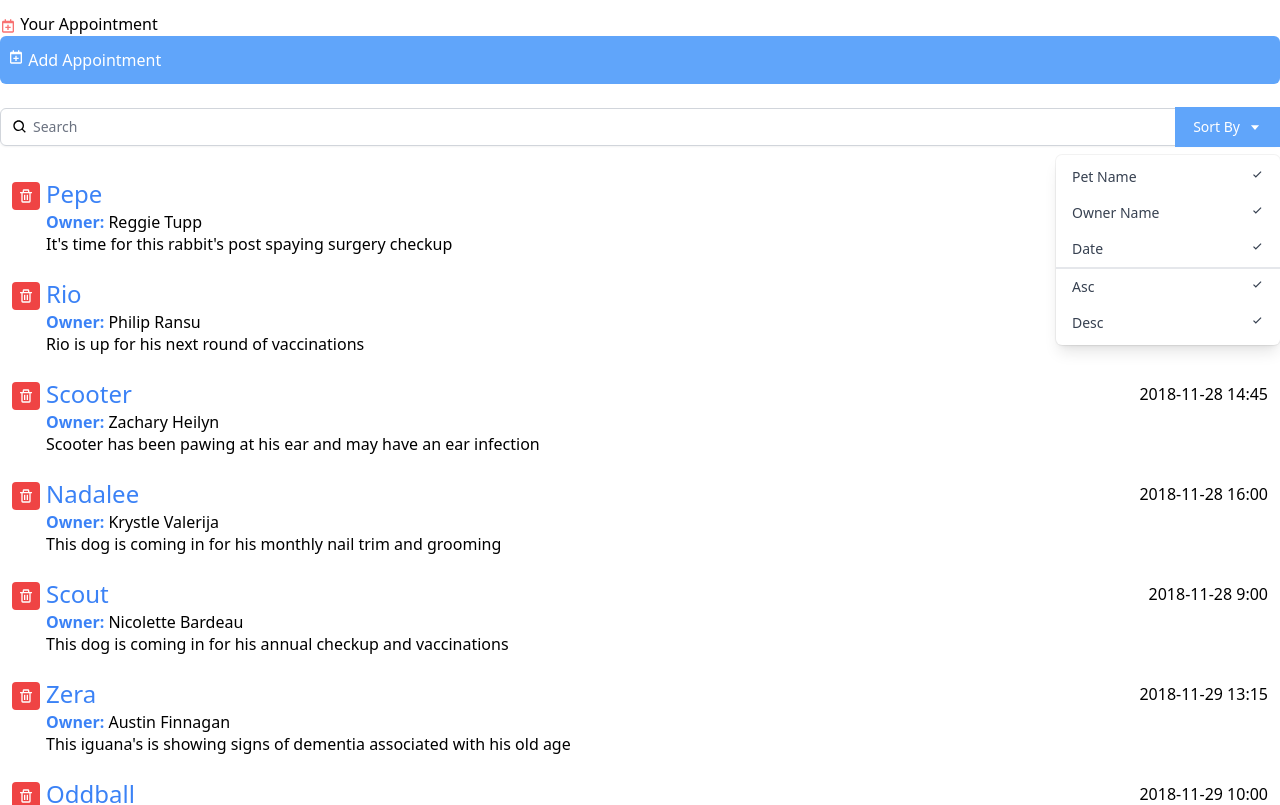
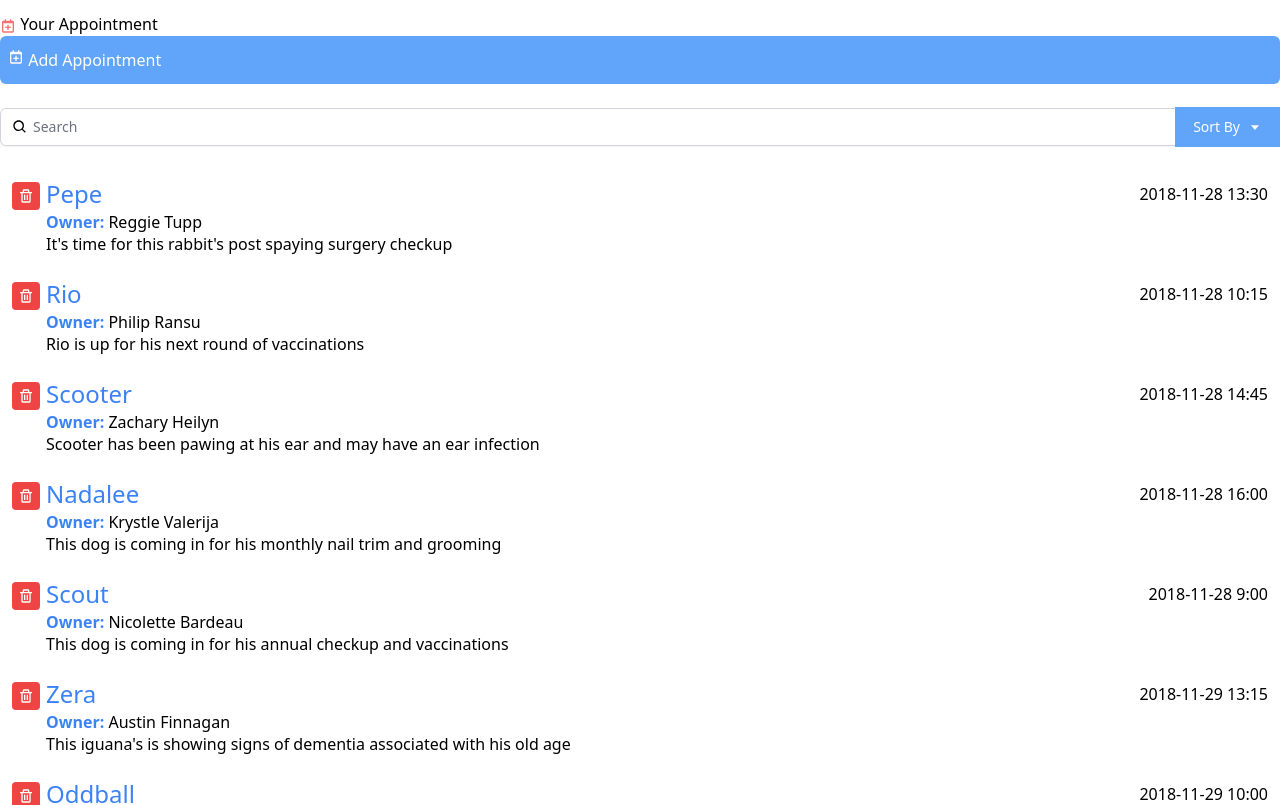
Before and after one commit to pusit-hanp/reactinterface, a React (Create React App) app: page / in a window 1280 px wide. Shown: the top 805 px of the page. Built offline with nearby package versions, Linux system fonts and the light colour scheme.

Commit message:
Passing state and hiding components

```diff
--- a/src/components/Search.js
+++ b/src/components/Search.js
@@ -1,6 +1,10 @@
 import { BiSearch, BiCaretDown, BiCheck } from "react-icons/bi"
+import {useState} from "react";
 
-const DropDown = () =>{
+const DropDown = ({toggle}) =>{
+    if(!toggle){
+      return null;
+    }
     return(
         <div className="origin-top-right absolute right-0 mt-2 w-56
         rounded-md shadow-lg bg-white ring-1 ring-black ring-opacity-5">
@@ -26,6 +30,7 @@
 }
 
 const Search = ()=>{
+    let [toggleSort, setToggleSort] = useState(false);
     return (
         <div className="py-5">
         <div className="mt-1 relative rounded-md shadow-sm">
@@ -37,11 +42,11 @@
             className="pl-8 rounded-md focus:ring-indigo-500 focus:border-indigo-500 block w-full sm:text-sm border-gray-300" placeholder="Search" />
           <div className="absolute inset-y-0 right-0 flex items-center">
             <div>
-              <button type="button"
+              <button type="button" onClick={()=>{setToggleSort(!toggleSort)}}
                 className="justify-center px-4 py-2 bg-blue-400 border-2 border-blue-400 text-sm text-white hover:bg-blue-700 focus:outline-none focus:ring-2 focus:ring-offset-2 flex items-center" id="options-menu" aria-haspopup="true" aria-expanded="true">
                 Sort By <BiCaretDown className="ml-2" />
               </button>
-              <DropDown/>
+              <DropDown toggle={toggleSort}/>
             </div>
           </div>
         </div>
```
